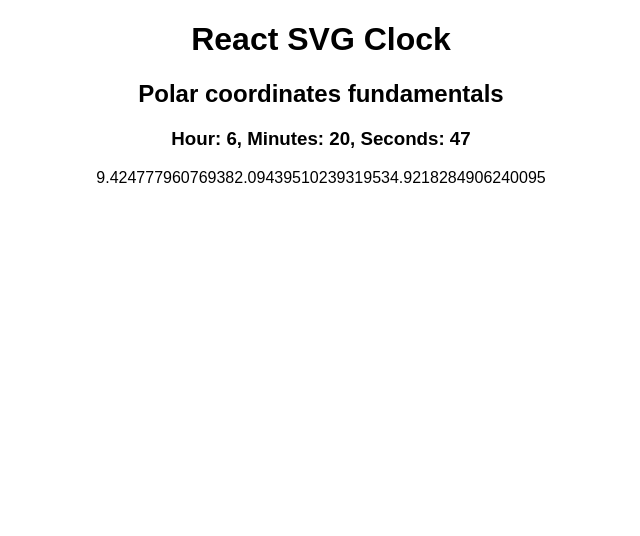
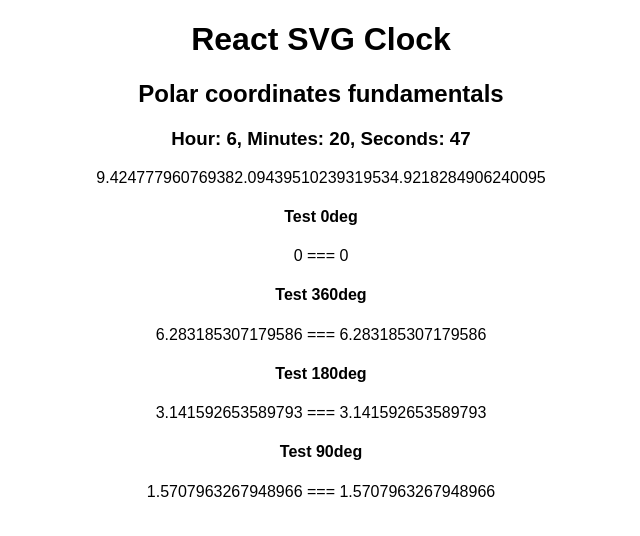
Before and after one commit to dejavu1987/react-svg-clock, a React (Create React App) app: page / in a window 1280 px wide. Shown: the top 536 px of the page, without its empty margins (319-959 px from the left). Built offline with nearby package versions, Linux system fonts and the light colour scheme.

Commit message:
Tutorial #3 Test angle from ratio

```diff
--- a/src/Clock.tsx
+++ b/src/Clock.tsx
@@ -48,6 +48,15 @@
       {hourAngle}
       {minAngle}
       {secAngle}
+
+      <h4>Test 0deg</h4>
+      {getAngleFromRatio(0 / 12)} === {0}
+      <h4>Test 360deg</h4>
+      {getAngleFromRatio(12 / 12)} === {2 * Math.PI}
+      <h4>Test 180deg</h4>
+      {getAngleFromRatio(6 / 12)} === {Math.PI}
+      <h4>Test 90deg</h4>
+      {getAngleFromRatio(3 / 12)} === {Math.PI / 2}
     </div>
   );
 }
```
